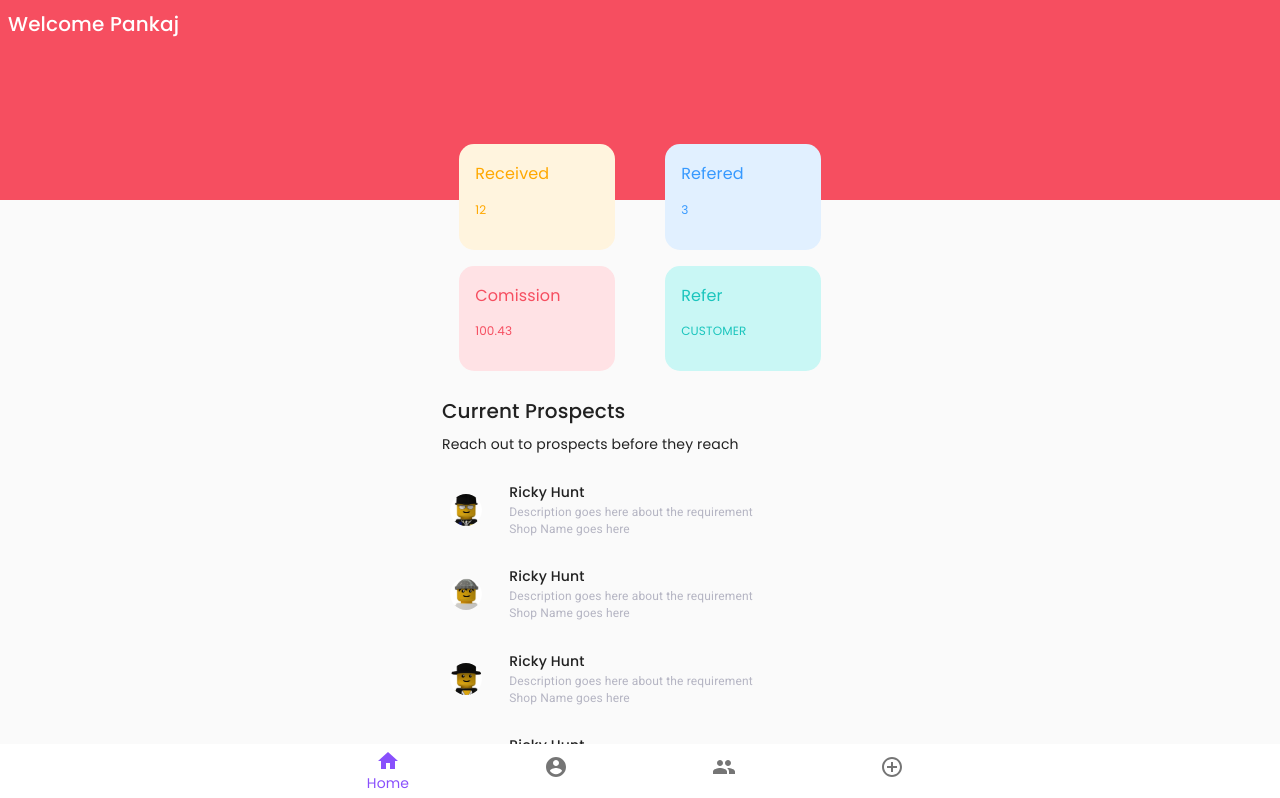
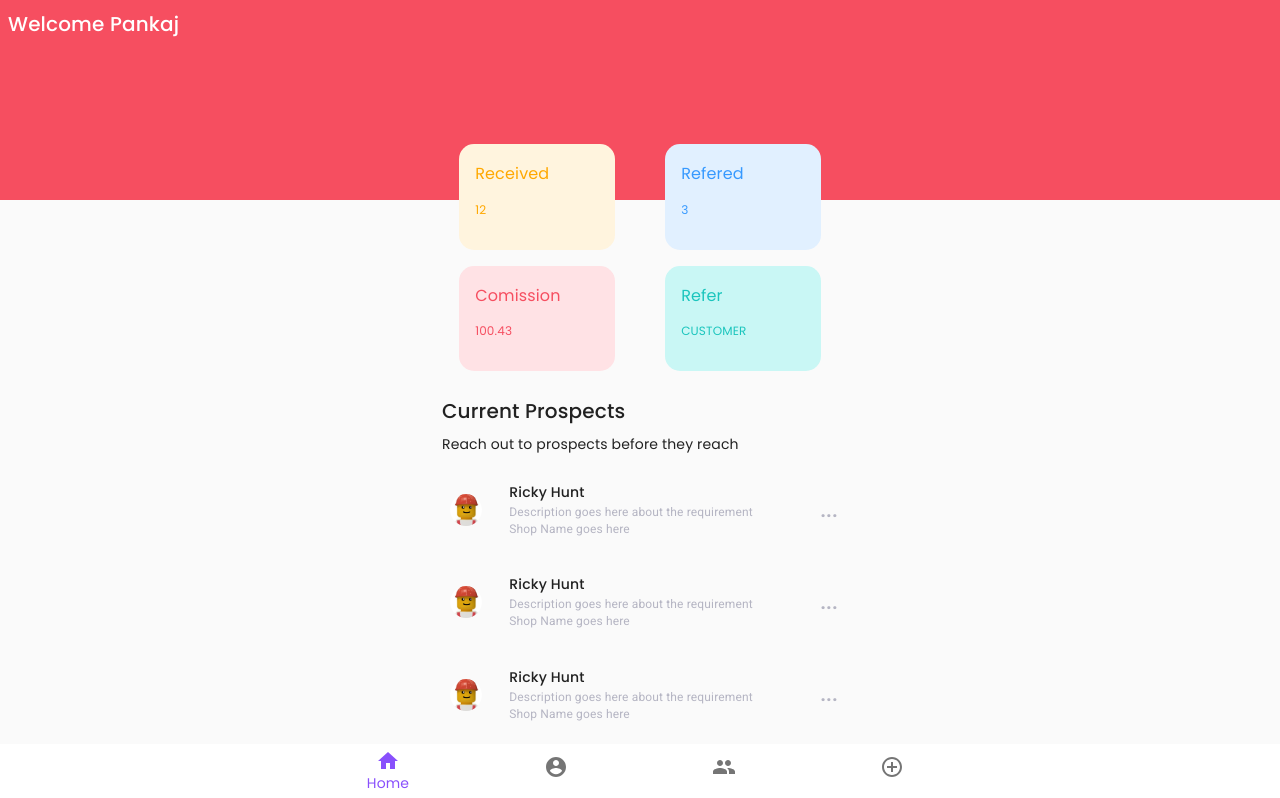
Before and after one commit to pankzagrwal/share2d, a React (Create React App) app: page / in a window 1280 px wide. Shown: the top 798 px of the page. Built offline with nearby package versions, Linux system fonts and the light colour scheme; sample sign-in values are in the browser's storage.

Commit message:
Update prospects.js

```diff
--- a/src/components/Prospects/prospects.js
+++ b/src/components/Prospects/prospects.js
@@ -3,8 +3,18 @@ import {
     Button,
     Grid,
     Typography,
-    Avatar
+    Avatar,
+    Collapse,
+    FormControlLabel,
+    RadioGroup,
+    Radio,
+    Paper,
+    InputBase,
+    Divider,
+    IconButton
 } from '@material-ui/core';
+import Send from '@material-ui/icons/Send';
+
 import { makeStyles } from '@material-ui/core/styles';
 
 
@@ -17,6 +27,13 @@ import Six from '../../assets/profile/6.jpg'
 
 
 const useStyles = makeStyles((theme) => ({
+  paper: {
+    padding: '2px 4px',
+    display: 'flex',
+    alignItems: 'center',
+    boxShadow: 'none',
+    height: '30px'
+  },
   container: {
     marginTop: theme.spacing(3)
   },
@@ -30,6 +47,12 @@ const useStyles = makeStyles((theme) => ({
   },
   buttonBlock: {
     display: 'block'
+  },
+  dot: {
+    textAlign: 'right',
+    fontSize: '20px',
+    fontWeight: 'bold',
+    color: '#b5b5c3',
   }
 }));
 
@@ -44,9 +67,14 @@ const profilePicMap = {
 
 const Prospect = () => {
   const classes = useStyles();
-  const profile = Math.floor(Math.random() * 6) + 1;
+  const profile = React.useMemo(() => Math.floor(Math.random() * 6) + 1, []);
+  const [isExpandable, setIsExpandable] = React.useState(false);
+  const [status, setStatus] = React.useState('')
+  const handleChange = (evt) => {
+    setStatus(evt.target.value)
+  }
   return (
-    <Grid container alignItems='center' spacing={1} direction='row' className={classes.container}>
+    <Grid container justify={'space-between'} alignItems='center' spacing={1} direction='row' className={classes.container}>
       <Grid item xs={2}>
         <Button href={'tel:9552530381'} className={classes.buttonBlock}>
           <Avatar src={profilePicMap[profile]} className={classes.small}/>
@@ -66,6 +94,36 @@ const Prospect = () => {
             Shop Name goes here
           </span>
         </Grid>
+      </Grid>
+      <Grid item xs={2} className={classes.dot} onClick={() => setIsExpandable(!isExpandable)}>
+        <span >...</span>
+      </Grid>
+      <Grid item xs={12}>
+        <Collapse in={isExpandable}>
+          <Grid container>
+            <Grid item xs={12}>
+              <RadioGroup name="status" value={status} onChange={handleChange} color='primary' row className={classes.radioGroup}>
+                <FormControlLabel value="notSold" control={<Radio size='small'/>} label="Not Sold" />
+                <FormControlLabel value="sold" control={<Radio size='small'/>} label="Sold" />
+              </RadioGroup>
+            </Grid>
+            {
+              status === 'sold' &&
+              <Grid item xs={6}>
+                  <Paper component="form" className={classes.paper}>
+                    <InputBase
+                      className={classes.input}
+                      placeholder="Sold Amount"
+                    />
+                    <Divider className={classes.divider} orientation="vertical" />
+                    <IconButton color="primary">
+                      <Send fontSize="small"/>
+                    </IconButton>
+                  </Paper>
+              </Grid>
+            }
+          </Grid>
+        </Collapse>
       </Grid>
     </Grid>
   )
@@ -91,6 +149,9 @@ const Prospects = () => {
           <Prospect />
           <Prospect />
         </Grid>
+        <Grid item xs={10}>
+          <Button  color='primary'>View All</Button>
+        </Grid>
       </Grid>
     )
 }
```
